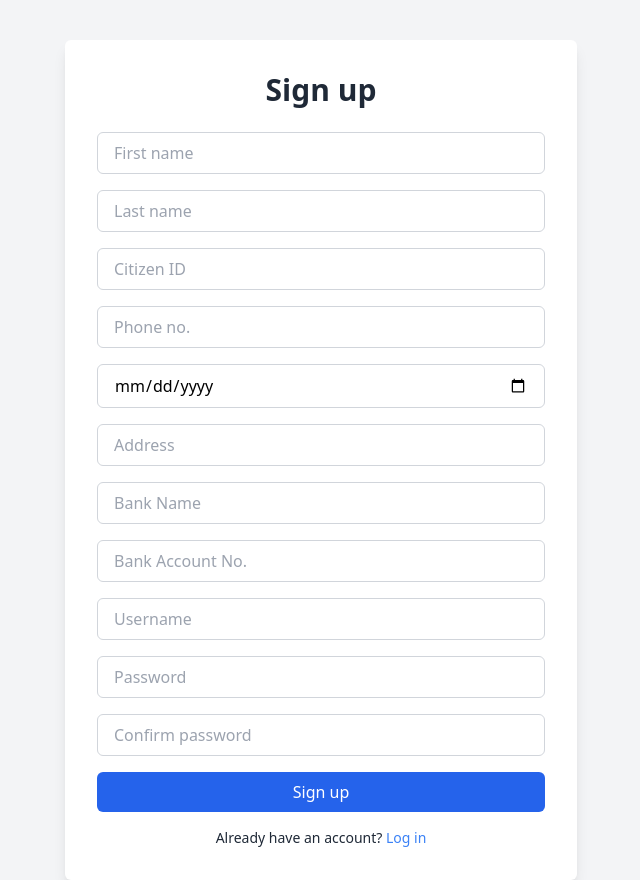
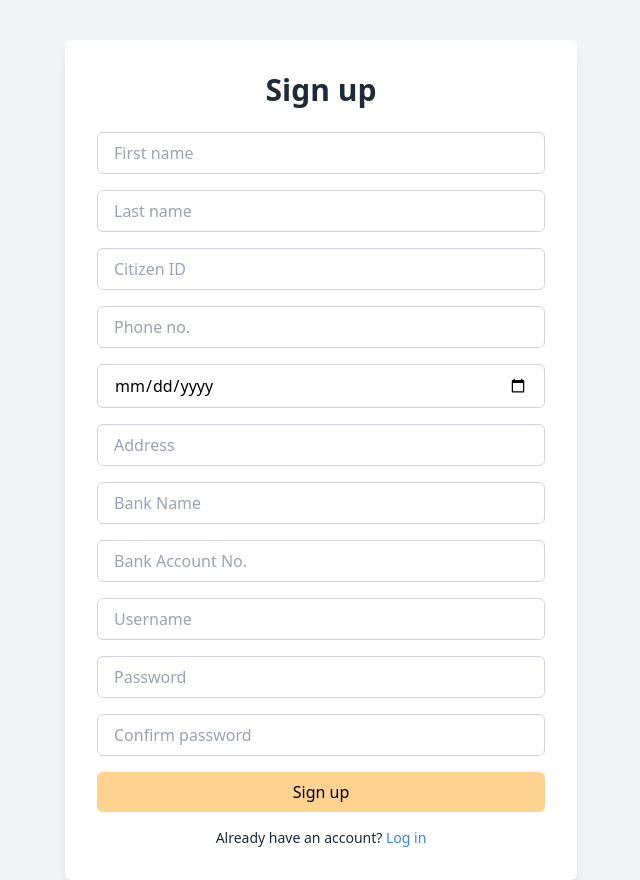
Before and after one commit to mmrxbbit/LoanLoey, a Next.js app in the folder frontend/: page /signup in a window 1280 px wide. Shown: the whole page, without its empty margins (319-959 px from the left). Built offline with nearby package versions, Linux system fonts and the light colour scheme.

Commit message:
add link to home page
only simple link from login and sign up button to home page

```diff
--- a/frontend/src/app/login/page.tsx
+++ b/frontend/src/app/login/page.tsx
@@ -38,12 +38,14 @@ export default function Login() {
               className="px-4 py-2 rounded-md focus:ring-2 focus:ring-blue-500 w-full text-black focus:outline-none"
             />
 
-            <button
-              type="submit"
-              className="bg-blue-600 hover:bg-blue-700 py-2 rounded-md w-full text-white"
-            >
-              Login
-            </button>
+            <Link href="/home">
+              <button
+                type="submit"
+                className="bg-[#FFD28F] hover:bg-[#dfa651] mt-4 py-2 rounded-md w-full text-black hover:text-white"
+              >
+                Login
+              </button>
+            </Link>
           </form>
 
           <p className="mt-4 text-sm">
--- a/frontend/src/app/signup/page.tsx
+++ b/frontend/src/app/signup/page.tsx
@@ -67,12 +67,14 @@ export default function Signup() {
             className="border-gray-300 px-4 py-2 border rounded-md focus:ring-2 focus:ring-blue-500 w-full text-black focus:outline-none"
           />
 
-          <button
-            type="submit"
-            className="bg-blue-600 hover:bg-blue-700 py-2 rounded-md w-full text-white"
-          >
-            Sign up
-          </button>
+          <Link href="/home">
+            <button
+              type="button"
+              className="bg-[#FFD28F] hover:bg-[#dfa651] mt-4 py-2 rounded-md w-full text-black hover:text-white"
+            >
+              Sign up
+            </button>
+          </Link>
         </form>
 
         <p className="mt-4 text-center text-sm">
```
